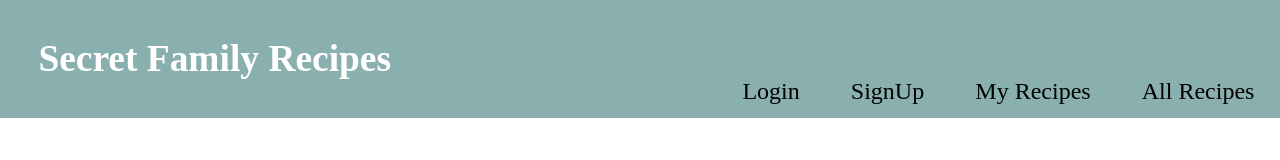
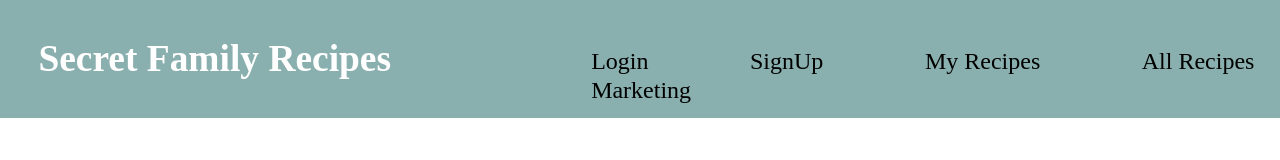
Before and after one commit to SecretFamRecipes3/Front-End, a React (Create React App) app in the folder secret-family-recipes/: page /allrecipes in a window 1280 px wide. Shown: the top 160 px of the page. Built offline with nearby package versions, Linux system fonts and the light colour scheme; no server answers.

Commit message:
Created link to marketing page.

```diff
--- a/secret-family-recipes/src/App.css
+++ b/secret-family-recipes/src/App.css
@@ -44,7 +44,7 @@
 
 .navContainer {
   /* border: 1px solid red; */
-  width: 40%;
+  width: 60%;
   margin-right: 2%;
   margin-bottom: 1%;
 }
--- a/secret-family-recipes/src/components/Header.js
+++ b/secret-family-recipes/src/components/Header.js
@@ -20,6 +20,7 @@ const StyledLink = styled(Link)`
 
 function Header(props) {
   const { loggedIn } = props;
+  const marketing = `https://gracious-snyder-70f67c.netlify.app/blog.html`;
 
   return (
     <div className="navContainer">
@@ -32,6 +33,7 @@ function Header(props) {
                 <Link to="/allrecipes">All Recipes</Link>
               </div>
         )}
+         <a href={marketing}>Marketing</a>
         {loggedIn && ( // if you are logged out
             <div className="navLinks">
             <Link to="/logout">Log Out</Link>
```
